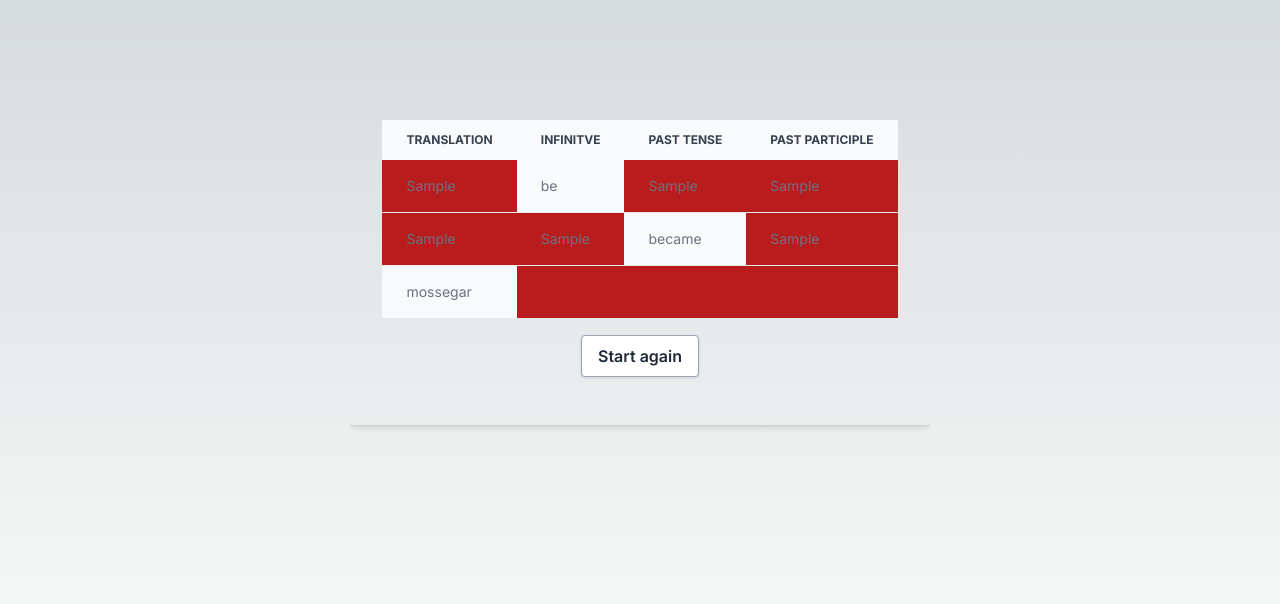
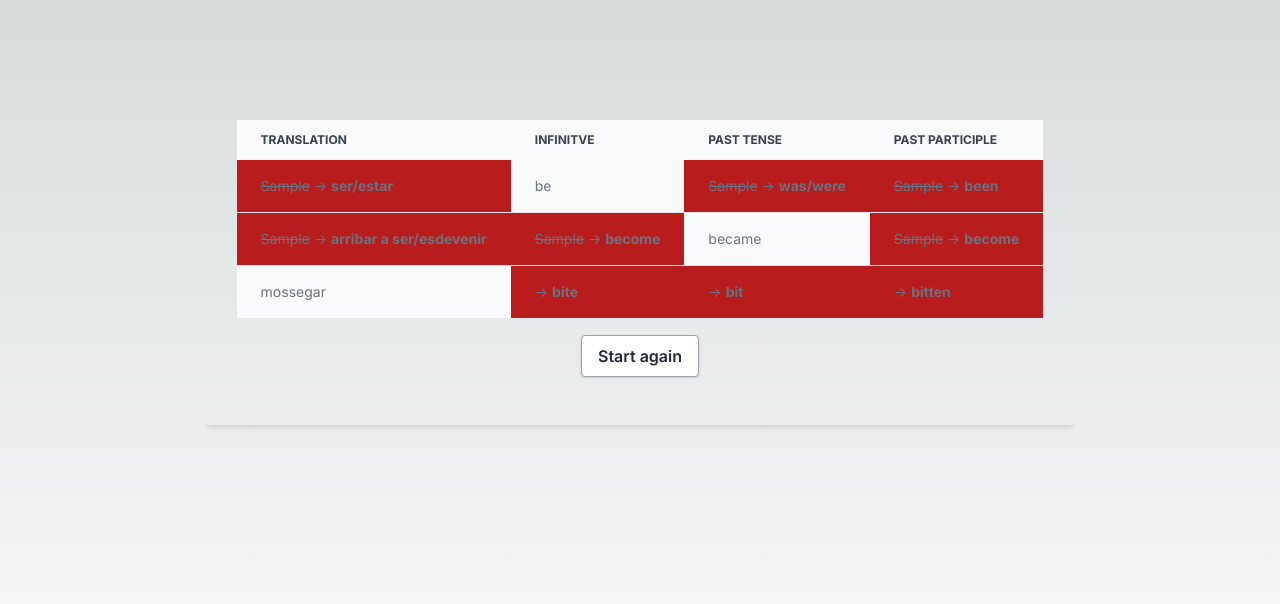
Before and after one commit to jbaldrich/irregular-verbs, a Next.js app: page / in a window 1280 px wide. Both pictures are taken after typing "Sample", "Sample", "Sample", "Sample", "Sample", "Sample" into the empty fields and a click on the button "Validate". Shown: the top 604 px of the page. Built offline with nearby package versions, Linux system fonts and the light colour scheme.

Commit message:
add solution when not correct

```diff
--- a/src/app/components/Table.tsx
+++ b/src/app/components/Table.tsx
@@ -14,10 +14,10 @@ async function validate(answers: Answers): Promise<Answers> {
     pair[1].translation.verb,
   ))).map(validated =>
     [validated.id, {
-      translation: { verb: validated.translation.attempt, isValid: validated.translation.isCorrect() },
-      infinitive: { verb: validated.infinitive.attempt, isValid: validated.infinitive.isCorrect() },
-      pastTense: { verb: validated.pastTense.attempt, isValid: validated.pastTense.isCorrect() },
-      pastParticiple: { verb: validated.pastParticiple.attempt, isValid: validated.pastParticiple.isCorrect() },
+      translation: { verb: validated.translation.attempt, answer: validated.translation.answer, isValid: validated.translation.isCorrect() },
+      infinitive: { verb: validated.infinitive.attempt, answer: validated.infinitive.answer, isValid: validated.infinitive.isCorrect() },
+      pastTense: { verb: validated.pastTense.attempt, answer: validated.pastTense.answer, isValid: validated.pastTense.isCorrect() },
+      pastParticiple: { verb: validated.pastParticiple.attempt, answer: validated.pastParticiple.answer, isValid: validated.pastParticiple.isCorrect() },
     }]
   ));
   return new Promise<Answers>((resolve, reject) => {
@@ -45,6 +45,7 @@ type Verb2 = {
 
 type Answer = {
   verb: string;
+  answer: string | null;
   isValid: null | boolean;
 }
 
@@ -53,10 +54,10 @@ type Answers = Map<string, Verb2>;
 export const Table = ({ verbs }: TableProps) => {
   const [answers, setAnswers] = useState<Answers>(new Map(verbs.map(verb =>
     [verb.id, {
-      translation: { verb: verb.translation ?? '', isValid: null },
-      infinitive: { verb: verb.infinitive ?? '', isValid: null },
-      pastTense: { verb: verb.pastTense ?? '', isValid: null },
-      pastParticiple: { verb: verb.pastParticiple ?? '', isValid: null }
+      translation: { verb: verb.translation ?? '', isValid: null, answer: null },
+      infinitive: { verb: verb.infinitive ?? '', isValid: null, answer: null },
+      pastTense: { verb: verb.pastTense ?? '', isValid: null, answer: null },
+      pastParticiple: { verb: verb.pastParticiple ?? '', isValid: null, answer: null }
     }]
   )));
   const [error, setError] = useState<Error | null>(null);
@@ -95,10 +96,10 @@ export const Table = ({ verbs }: TableProps) => {
           {
             [...answers].map(answer =>
               <tr className="bg-gray-50 border-b dark:bg-gray-800 dark:border-gray-700" key={answer[0]}>
-                <Cell verbId={answer[0]} name='translation' value={answer[1].translation.verb} isValid={answer[1].translation.isValid} onChange={handleInputChange} />
-                <Cell verbId={answer[0]} name='infinitive' value={answer[1].infinitive.verb} isValid={answer[1].infinitive.isValid} onChange={handleInputChange} />
-                <Cell verbId={answer[0]} name='pastTense' value={answer[1].pastTense.verb} isValid={answer[1].pastTense.isValid} onChange={handleInputChange} />
-                <Cell verbId={answer[0]} name='pastParticiple' value={answer[1].pastParticiple.verb} isValid={answer[1].pastParticiple.isValid} onChange={handleInputChange} />
+                <Cell verbId={answer[0]} name='translation' value={answer[1].translation.verb} answer={answer[1].translation.answer} isValid={answer[1].translation.isValid} onChange={handleInputChange} />
+                <Cell verbId={answer[0]} name='infinitive' value={answer[1].infinitive.verb} answer={answer[1].infinitive.answer} isValid={answer[1].infinitive.isValid} onChange={handleInputChange} />
+                <Cell verbId={answer[0]} name='pastTense' value={answer[1].pastTense.verb} answer={answer[1].pastTense.answer} isValid={answer[1].pastTense.isValid} onChange={handleInputChange} />
+                <Cell verbId={answer[0]} name='pastParticiple' value={answer[1].pastParticiple.verb} answer={answer[1].pastParticiple.answer} isValid={answer[1].pastParticiple.isValid} onChange={handleInputChange} />
               </tr>
             )
           }
@@ -132,13 +133,14 @@ type CellProps = {
   verbId: string
   name: string
   value: string
+  answer: string | null
   isValid: boolean | null
   onChange: (e: React.ChangeEvent<HTMLInputElement>) => void
 }
 
-export const Cell = ({ verbId, name, value, isValid, onChange }: CellProps) => {
+export const Cell = ({ verbId, name, value, answer, isValid, onChange }: CellProps) => {
   if (isValid !== null && isValid !== undefined && !isValid) {
-    return (<td className="px-6 py-4 bg-red-700">{value}</td>)
+    return (<td className="px-6 py-4 bg-red-700"><s>{value}</s> {'->'} <strong>{answer}</strong></td>)
   }
   return (
     <td className="px-6 py-4">
```
